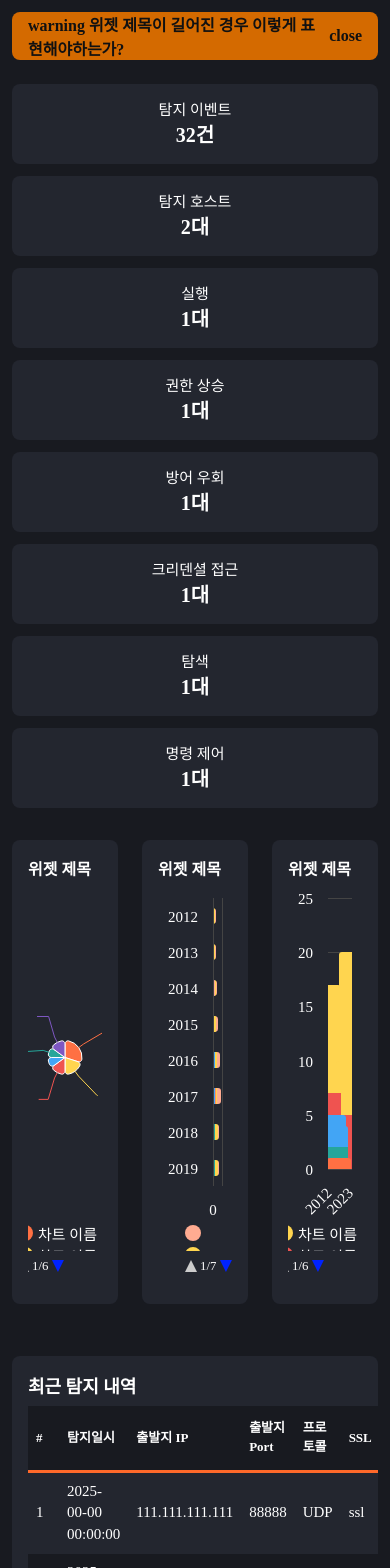
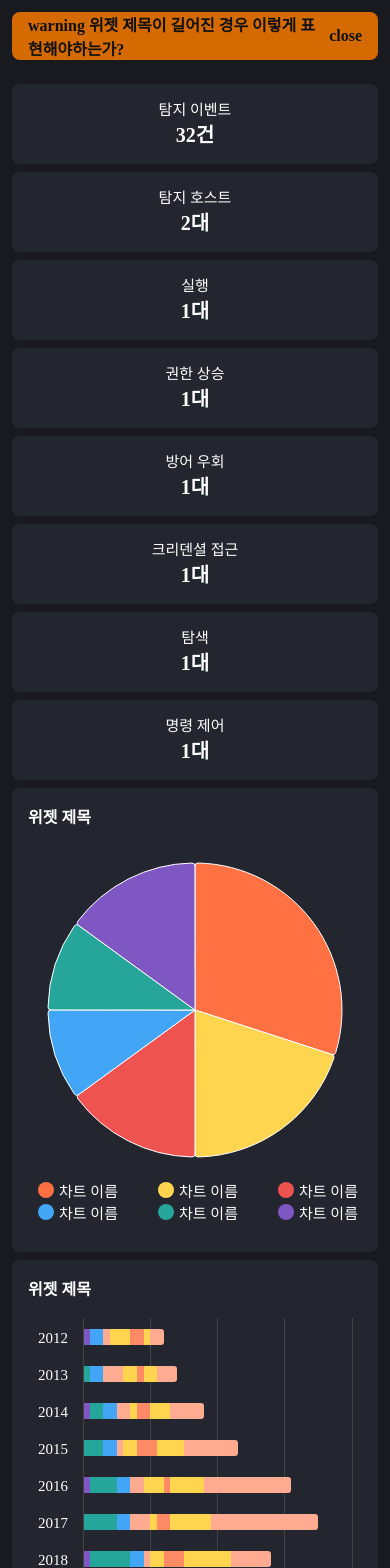
Before and after one commit to Sotatek-HieuTran5/Sonar-dashboard, a React (Vite) app: page / in a window 390 px wide. Shown: the top 1568 px of the page. Built offline with nearby package versions, Linux system fonts and the light colour scheme; a web font is replaced by a local one.

Commit message:
feat: update code

```diff
--- a/src/Dashboard.tsx
+++ b/src/Dashboard.tsx
@@ -1,31 +1,32 @@
 import React from "react";
 import { WarningBox } from "./components/WarningBox";
 import { StatBox } from "./components/StatBox";
-import { ChartSection } from "./components/ChartSection";
+import { ChartCards } from "./components/ChartSection";
 import { DataGrid } from "./components/DataGrid";
-
-const statData = [
-  { title: "탐지 이벤트", value: "32건" },
-  { title: "탐지 호스트", value: "2대" },
-  { title: "실행", value: "1대" },
-  { title: "권한 상승", value: "1대" },
-  { title: "방어 우회", value: "1대" },
-  { title: "크리덴셜 접근", value: "1대" },
-  { title: "탐색", value: "1대" },
-  { title: "명령 제어", value: "1대" },
-];
+import {
+  pieData,
+  barData1,
+  barCategories1,
+  barData2,
+  barCategories2,
+  statData,
+} from "./mockChartData";
 
 export const Dashboard: React.FC = () => (
   <div className="dashboard-root">
     <div className="dashboard-container">
       <WarningBox />
-      <div className="stat-grid">
+      <div className="dashboard-unified-grid">
         {statData.map((stat, idx) => (
           <StatBox key={idx} {...stat} />
         ))}
-      </div>
-      <div className="chart-grid">
-        <ChartSection />
+        <ChartCards
+          pieData={pieData}
+          barData1={barData1}
+          barCategories1={barCategories1}
+          barData2={barData2}
+          barCategories2={barCategories2}
+        />
       </div>
       <div className="table-section">
         <DataGrid />
--- a/src/components/ChartSection.tsx
+++ b/src/components/ChartSection.tsx
@@ -1,6 +1,11 @@
-import React from "react";
+import React, { useEffect, useState } from "react";
 import Highcharts from "highcharts";
 import HighchartsReact from "highcharts-react-official";
+import type {
+  PieDatum,
+  BarDatum,
+  ChartSectionProps,
+} from "../interfaces/chart";
 
 function getVar(name: string, fallback: string) {
   if (typeof window !== "undefined") {
@@ -26,30 +31,19 @@ const commonChartStyle = () => {
   };
 };
 
-const pieData = [
-  { name: "차트 이름", y: 30, color: "#FF7043" },
-  { name: "차트 이름", y: 20, color: "#FFD54F" },
-  { name: "차트 이름", y: 15, color: "#EF5350" },
-  { name: "차트 이름", y: 10, color: "#42A5F5" },
-  { name: "차트 이름", y: 10, color: "#26A69A" },
-  { name: "차트 이름", y: 15, color: "#7E57C2" },
-];
-
-const pieOptions = () => {
+const PieChartWithCustomLegend: React.FC<{ data: PieDatum[] }> = ({ data }) => {
   const c = getChartColors();
-  return {
+  const options = {
     chart: {
       type: "pie",
       backgroundColor: "transparent",
       style: commonChartStyle(),
     },
-    title: {
-      text: "",
-    },
+    title: { text: "" },
     credits: { enabled: false },
     legend: {
       enabled: true,
-      align: "center",
+      align: "left",
       verticalAlign: "bottom",
       layout: "horizontal",
       itemStyle: { color: c.text, fontSize: 15 },
@@ -61,12 +55,15 @@ const pieOptions = () => {
       margin: 8,
       padding: 0,
       itemDistance: 24,
-      maxHeight: 48,
+      maxHeight: 100,
+      width: 400,
       itemWidth: 120,
+      floating: false,
     },
     plotOptions: {
       pie: {
         dataLabels: {
+          enabled: false,
           style: { color: c.text, textOutline: "none" },
         },
       },
@@ -74,37 +71,49 @@ const pieOptions = () => {
     series: [
       {
         type: "pie",
-        data: pieData,
+        data,
         showInLegend: true,
       },
     ],
   };
+  return (
+    <div
+      style={{
+        width: "100%",
+        height: "100%",
+        display: "flex",
+        flexDirection: "column",
+      }}
+    >
+      <div
+        style={{
+          flex: 1,
+          display: "flex",
+          alignItems: "center",
+          justifyContent: "center",
+        }}
+      >
+        <HighchartsReact highcharts={Highcharts} options={options} />
+      </div>
+    </div>
+  );
 };
 
-const barOptions1 = () => {
+const BarChart1: React.FC<{ data: BarDatum[]; categories: string[] }> = ({
+  data,
+  categories,
+}) => {
   const c = getChartColors();
-  const barColors = [
-    "#FFAB91",
-    "#FFD54F",
-    "#FF8A65",
-    "#FFD54F",
-    "#FFAB91",
-    "#42A5F5",
-    "#26A69A",
-    "#7E57C2",
-  ];
-  return {
+  const options = {
     chart: {
       type: "bar",
       backgroundColor: "transparent",
       style: commonChartStyle(),
     },
-    title: {
-      text: "",
-    },
+    title: { text: "" },
     legend: {
       enabled: true,
-      align: "center",
+      align: "right",
       verticalAlign: "bottom",
       layout: "horizontal",
       itemStyle: { color: c.text, fontSize: 15 },
@@ -116,19 +125,13 @@ const barOptions1 = () => {
       margin: 8,
       padding: 0,
       itemDistance: 24,
-      maxHeight: 48,
+      maxHeight: 100,
+      width: 500,
+      itemWidth: 120,
+      floating: false,
     },
     xAxis: {
-      categories: [
-        "2012",
-        "2013",
-        "2014",
-        "2015",
-        "2016",
-        "2017",
-        "2018",
-        "2019",
-      ],
+      categories,
       title: { text: undefined },
       labels: { style: { color: c.text, fontSize: 15 } },
       gridLineWidth: 0,
@@ -161,56 +164,7 @@ const barOptions1 = () => {
         stacking: "normal",
       },
     },
-    series: [
-      {
-        type: "bar",
-        name: "차트 이름",
-        data: [2, 3, 5, 8, 13, 16, 6, 2],
-        color: barColors[0],
-      },
-      {
-        type: "bar",
-        name: "차트 이름",
-        data: [1, 2, 3, 4, 5, 6, 7, 8],
-        color: barColors[1],
-      },
-      {
-        type: "bar",
-        name: "차트 이름",
-        data: [2, 1, 2, 3, 1, 2, 3, 1],
-        color: barColors[2],
-      },
-      {
-        type: "bar",
-        name: "차트 이름",
-        data: [3, 2, 1, 2, 3, 1, 2, 3],
-        color: barColors[3],
-      },
-      {
-        type: "bar",
-        name: "차트 이름",
-        data: [1, 3, 2, 1, 2, 3, 1, 2],
-        color: barColors[4],
-      },
-      {
-        type: "bar",
-        name: "차트 이름",
-        data: [2, 2, 2, 2, 2, 2, 2, 2],
-        color: barColors[5],
-      },
-      {
-        type: "bar",
-        name: "차트 이름",
-        data: [0, 1, 2, 3, 4, 5, 6, 7],
-        color: barColors[6],
-      },
-      {
-        type: "bar",
-        name: "차트 이름",
-        data: [1, 0, 1, 0, 1, 0, 1, 0],
-        color: barColors[7],
-      },
-    ],
+    series: data,
     credits: { enabled: false },
     tooltip: {
       style: { color: c.text, fontSize: 14 },
@@ -218,30 +172,24 @@ const barOptions1 = () => {
       borderColor: c.text,
     },
   };
+  return <HighchartsReact highcharts={Highcharts} options={options} />;
 };
 
-const barOptions2 = () => {
+const BarChart2: React.FC<{ data: BarDatum[]; categories: string[] }> = ({
+  data,
+  categories,
+}) => {
   const c = getChartColors();
-  const colColors = [
-    "#FF7043", // orange
-    "#FFD54F", // yellow
-    "#EF5350", // red
-    "#42A5F5", // blue
-    "#26A69A", // green
-    "#7E57C2", // purple
-  ];
-  return {
+  const options = {
     chart: {
       type: "column",
       backgroundColor: "transparent",
       style: commonChartStyle(),
     },
-    title: {
-      text: "",
-    },
+    title: { text: "" },
     legend: {
       enabled: true,
-      align: "center",
+      align: "right",
       verticalAlign: "bottom",
       layout: "horizontal",
       itemStyle: { color: c.text, fontSize: 15 },
@@ -253,22 +201,13 @@ const barOptions2 = () => {
       margin: 8,
       padding: 0,
       itemDistance: 24,
-      maxHeight: 48,
+      maxHeight: 100,
+      width: 400,
       itemWidth: 120,
+      floating: false,
     },
     xAxis: {
-      categories: [
-        "2012",
-        "2013",
-        "2014",
-        "2015",
-        "2016",
-        "2017",
-        "2018",
-        "2019",
-        "2022",
-        "2023",
-      ],
+      categories,
       title: { text: undefined },
       labels: { style: { color: c.text, fontSize: 15 } },
       gridLineWidth: 0,
@@ -301,44 +240,7 @@ const barOptions2 = () => {
         stacking: "normal",
       },
     },
-    series: [
-      {
-        type: "column",
-        name: "차트 이름",
-        data: [10, 0, 0, 0, 0, 0, 0, 0, 6, 15],
-        color: colColors[1],
-      },
-      {
-        type: "column",
-        name: "차트 이름",
-        data: [7, 0, 0, 0, 0, 0, 0, 0, 4, 5],
-        color: colColors[2],
-      },
-      {
-        type: "column",
-        name: "차트 이름",
-        data: [0, 1, 3, 2, 0, 0, 0, 0, 0, 0],
-        color: colColors[3],
-      },
-      {
-        type: "column",
-        name: "차트 이름",
-        data: [0, 0, 2, 1, 0, 0, 0, 0, 0, 0],
-        color: colColors[4],
-      },
-      {
-        type: "column",
-        name: "차트 이름",
-        data: [0, 0, 0, 1, 0, 0, 0, 0, 0, 0],
-        color: colColors[5],
-      },
-      {
-        type: "column",
-        name: "차트 이름",
-        data: [0, 0, 0, 0, 1, 0, 0, 0, 0, 0],
-        color: colColors[0],
-      },
-    ],
+    series: data,
     credits: { enabled: false },
     tooltip: {
       style: { color: c.text, fontSize: 14 },
@@ -346,45 +248,41 @@ const barOptions2 = () => {
       borderColor: c.text,
     },
   };
+  return <HighchartsReact highcharts={Highcharts} options={options} />;
 };
 
-function PieChartWithCustomLegend() {
-  return (
-    <div
-      style={{
-        width: "100%",
-        height: "100%",
-        display: "flex",
-        flexDirection: "column",
-      }}
-    >
-      <div
-        style={{
-          flex: 1,
-          display: "flex",
-          alignItems: "center",
-          justifyContent: "center",
-        }}
-      >
-        <HighchartsReact highcharts={Highcharts} options={pieOptions()} />
-      </div>
-    </div>
-  );
+function getGridColumn(
+  spanLarge: number,
+  spanMedium: number,
+  spanSmall: number
+) {
+  const width = window.innerWidth;
+  if (width <= 900) return "1 / -1";
+  if (width <= 1199) return `span ${spanSmall}`;
+  if (width <= 1399) return `span ${spanMedium}`;
+  return `span ${spanLarge}`;
 }
 
-export const ChartSection: React.FC = () => {
-  return (
-    <div
-      style={{
-        display: "flex",
-        gap: 24,
-        width: "100%",
-        maxWidth: "100%",
-        flexWrap: "wrap",
-        overflow: "hidden",
-        boxSizing: "border-box",
-      }}
-    >
+export const ChartCards: React.FC<ChartSectionProps> = ({
+  pieData,
+  barData1,
+  barCategories1,
+  barData2,
+  barCategories2,
+}) => {
+  const [pieCol, setPieCol] = useState(() => getGridColumn(2, 2, 2));
+  const [barCol, setBarCol] = useState(() => getGridColumn(3, 2, 2));
+
+  useEffect(() => {
+    const handleResize = () => {
+      setPieCol(getGridColumn(2, 2, 2));
+      setBarCol(getGridColumn(3, 2, 2));
+    };
+    window.addEventListener("resize", handleResize);
+    return () => window.removeEventListener("resize", handleResize);
+  }, []);
+
+  return [
     <div
       className="card"
       style={{
@@ -392,15 +290,16 @@ export const ChartSection: React.FC = () => {
         borderRadius: 8,
         padding: 16,
         minHeight: 320,
-          flex: 1,
+        flex: "1 1 300px",
         minWidth: 0,
         display: "flex",
         flexDirection: "column",
         alignItems: "center",
         justifyContent: "flex-start",
         boxSizing: "border-box",
-          maxWidth: "33.3333%",
+        gridColumn: pieCol,
       }}
+      key="pie"
     >
       <div
         className="chart-title"
@@ -424,9 +323,9 @@ export const ChartSection: React.FC = () => {
           justifyContent: "center",
         }}
       >
-          <PieChartWithCustomLegend />
+        <PieChartWithCustomLegend data={pieData} />
       </div>
-      </div>
+    </div>,
     <div
       className="card"
       style={{
@@ -434,15 +333,16 @@ export const ChartSection: React.FC = () => {
         borderRadius: 8,
         padding: 16,
         minHeight: 320,
-          flex: 1,
+        flex: "1 1 300px",
         minWidth: 0,
         display: "flex",
         flexDirection: "column",
         alignItems: "center",
         justifyContent: "flex-start",
         boxSizing: "border-box",
-          maxWidth: "33.3333%",
+        gridColumn: barCol,
       }}
+      key="bar1"
     >
       <div
         className="chart-title"
@@ -466,9 +366,9 @@ export const ChartSection: React.FC = () => {
           justifyContent: "center",
         }}
       >
-          <HighchartsReact highcharts={Highcharts} options={barOptions1()} />
+        <BarChart1 data={barData1} categories={barCategories1} />
       </div>
-      </div>
+    </div>,
     <div
       className="card"
       style={{
@@ -476,15 +376,16 @@ export const ChartSection: React.FC = () => {
         borderRadius: 8,
         padding: 16,
         minHeight: 320,
-          flex: 1,
+        flex: "1 1 300px",
         minWidth: 0,
         display: "flex",
         flexDirection: "column",
         alignItems: "center",
         justifyContent: "flex-start",
         boxSizing: "border-box",
-          maxWidth: "33.3333%",
+        gridColumn: barCol,
       }}
+      key="bar2"
     >
       <div
         className="chart-title"
@@ -508,9 +409,8 @@ export const ChartSection: React.FC = () => {
           justifyContent: "center",
         }}
       >
-          <HighchartsReact highcharts={Highcharts} options={barOptions2()} />
+        <BarChart2 data={barData2} categories={barCategories2} />
       </div>
-      </div>
-    </div>
-  );
+    </div>,
+  ];
 };
--- a/src/components/DataGrid.tsx
+++ b/src/components/DataGrid.tsx
@@ -27,7 +27,6 @@ export const DataGrid: React.FC = () => {
   const startIdx = (currentPage - 1) * PAGE_SIZE;
   const pageRows = sampleRows.slice(startIdx, startIdx + PAGE_SIZE);
 
-  // For pagination display: show up to 5 page numbers, centered on current page
   let pageNumbers: number[] = [];
   if (totalPages <= 5) {
     pageNumbers = Array.from({ length: totalPages }, (_, i) => i + 1);
@@ -60,7 +59,6 @@ export const DataGrid: React.FC = () => {
         background: "var(--color-card-bg)",
         borderRadius: 8,
         padding: 16,
-        marginTop: 32,
       }}
     >
       <div
@@ -73,12 +71,14 @@ export const DataGrid: React.FC = () => {
       >
         최근 탐지 내역
       </div>
+      <div style={{ width: "100%", overflowX: "auto" }}>
         <table
           className="table custom-table"
           style={{
             color: "var(--color-table-row-text)",
             background: "var(--color-card-bg)",
             width: "100%",
+            minWidth: 800,
           }}
         >
           <thead className="custom-table-header">
@@ -112,6 +112,7 @@ export const DataGrid: React.FC = () => {
             ))}
           </tbody>
         </table>
+      </div>
       <div
         style={{ display: "flex", justifyContent: "flex-end", marginTop: 16 }}
       >
--- a/src/index.css
+++ b/src/index.css
@@ -2150,8 +2150,8 @@ pre[class*="language-"] {
 .stat-grid {
   display: grid;
   grid-template-columns: repeat(8, 1fr);
-  gap: 16px;
-  margin-bottom: 32px;
+  gap: 8px;
+  margin-bottom: 8px;
 }
 @media (max-width: 1400px) {
   .stat-grid {
@@ -2171,7 +2171,7 @@ pre[class*="language-"] {
   }
 }
 .chart-grid {
-  margin-bottom: 32px;
+  margin-bottom: 8px;
 }
 .table-section {
   width: 100%;
@@ -2223,7 +2223,7 @@ pre[class*="language-"] {
 .chart-grid > div {
   display: flex;
   flex-wrap: wrap;
-  gap: 24px;
+  gap: 8px;
 }
 @media (max-width: 1200px) {
   .chart-grid > div > .card {
@@ -2237,3 +2237,41 @@ pre[class*="language-"] {
     flex-basis: 100%;
   }
 }
+
+.dashboard-unified-grid {
+  display: grid;
+  grid-template-columns: repeat(8, 1fr);
+  gap: 8px;
+  margin-bottom: 8px;
+}
+@media (max-width: 1400px) {
+  .dashboard-unified-grid {
+    grid-template-columns: repeat(4, 1fr);
+  }
+}
+@media (max-width: 1200px) {
+  .dashboard-unified-grid {
+    grid-template-columns: repeat(4, 1fr);
+  }
+}
+@media (max-width: 900px) {
+  .dashboard-unified-grid {
+    grid-template-columns: repeat(2, 1fr);
+    gap: 12px;
+  }
+  .dashboard-unified-grid .card {
+    grid-column: 1 / -1 !important;
+  }
+}
+@media (max-width: 800px) {
+  .dashboard-unified-grid {
+    grid-template-columns: 1fr;
+    gap: 12px;
+  }
+}
+@media (max-width: 600px) {
+  .dashboard-unified-grid {
+    grid-template-columns: 1fr;
+    gap: 8px;
+  }
+}
--- /dev/null
+++ b/src/interfaces/chart.ts
@@ -0,0 +1,19 @@
+export interface PieDatum {
+  name: string;
+  y: number;
+  color: string;
+}
+export interface BarDatum {
+  type: "bar" | "column";
+  name: string;
+  data: number[];
+  color: string;
+}
+
+export interface ChartSectionProps {
+  pieData: PieDatum[];
+  barData1: BarDatum[];
+  barCategories1: string[];
+  barData2: BarDatum[];
+  barCategories2: string[];
+}
--- /dev/null
+++ b/src/mockChartData.ts
@@ -0,0 +1,133 @@
+import type { PieDatum, BarDatum } from "./interfaces/chart";
+
+export const pieData: PieDatum[] = [
+  { name: "차트 이름", y: 30, color: "#FF7043" },
+  { name: "차트 이름", y: 20, color: "#FFD54F" },
+  { name: "차트 이름", y: 15, color: "#EF5350" },
+  { name: "차트 이름", y: 10, color: "#42A5F5" },
+  { name: "차트 이름", y: 10, color: "#26A69A" },
+  { name: "차트 이름", y: 15, color: "#7E57C2" },
+];
+
+export const barCategories1: string[] = [
+  "2012",
+  "2013",
+  "2014",
+  "2015",
+  "2016",
+  "2017",
+  "2018",
+  "2019",
+];
+export const barData1: BarDatum[] = [
+  {
+    type: "bar",
+    name: "차트 이름",
+    data: [2, 3, 5, 8, 13, 16, 6, 2],
+    color: "#FFAB91",
+  },
+  {
+    type: "bar",
+    name: "차트 이름",
+    data: [1, 2, 3, 4, 5, 6, 7, 8],
+    color: "#FFD54F",
+  },
+  {
+    type: "bar",
+    name: "차트 이름",
+    data: [2, 1, 2, 3, 1, 2, 3, 1],
+    color: "#FF8A65",
+  },
+  {
+    type: "bar",
+    name: "차트 이름",
+    data: [3, 2, 1, 2, 3, 1, 2, 3],
+    color: "#FFD54F",
+  },
+  {
+    type: "bar",
+    name: "차트 이름",
+    data: [1, 3, 2, 1, 2, 3, 1, 2],
+    color: "#FFAB91",
+  },
+  {
+    type: "bar",
+    name: "차트 이름",
+    data: [2, 2, 2, 2, 2, 2, 2, 2],
+    color: "#42A5F5",
+  },
+  {
+    type: "bar",
+    name: "차트 이름",
+    data: [0, 1, 2, 3, 4, 5, 6, 7],
+    color: "#26A69A",
+  },
+  {
+    type: "bar",
+    name: "차트 이름",
+    data: [1, 0, 1, 0, 1, 0, 1, 0],
+    color: "#7E57C2",
+  },
+];
+
+export const barCategories2: string[] = [
+  "2012",
+  "2013",
+  "2014",
+  "2015",
+  "2016",
+  "2017",
+  "2018",
+  "2019",
+  "2022",
+  "2023",
+];
+export const barData2: BarDatum[] = [
+  {
+    type: "column",
+    name: "차트 이름",
+    data: [10, 0, 0, 0, 0, 0, 0, 0, 6, 15],
+    color: "#FFD54F",
+  },
+  {
+    type: "column",
+    name: "차트 이름",
+    data: [7, 0, 0, 0, 0, 0, 0, 0, 4, 5],
+    color: "#EF5350",
+  },
+  {
+    type: "column",
+    name: "차트 이름",
+    data: [0, 1, 3, 2, 0, 0, 0, 0, 0, 0],
+    color: "#42A5F5",
+  },
+  {
+    type: "column",
+    name: "차트 이름",
+    data: [0, 0, 2, 1, 0, 0, 0, 0, 0, 0],
+    color: "#26A69A",
+  },
+  {
+    type: "column",
+    name: "차트 이름",
+    data: [0, 0, 0, 1, 0, 0, 0, 0, 0, 0],
+    color: "#7E57C2",
+  },
+  {
+    type: "column",
+    name: "차트 이름",
+    data: [0, 0, 0, 0, 1, 0, 0, 0, 0, 0],
+    color: "#FF7043",
+  },
+];
+
+export const statData = [
+  { title: "탐지 이벤트", value: "32건" },
+  { title: "탐지 호스트", value: "2대" },
+  { title: "실행", value: "1대" },
+  { title: "권한 상승", value: "1대" },
+  { title: "방어 우회", value: "1대" },
+  { title: "크리덴셜 접근", value: "1대" },
+  { title: "탐색", value: "1대" },
+  { title: "명령 제어", value: "1대" },
+];
```
Also changed, not shown: 1 other file (tests, documents, lock files or other folders). Lines whose indentation alone changed are shown as unchanged.
